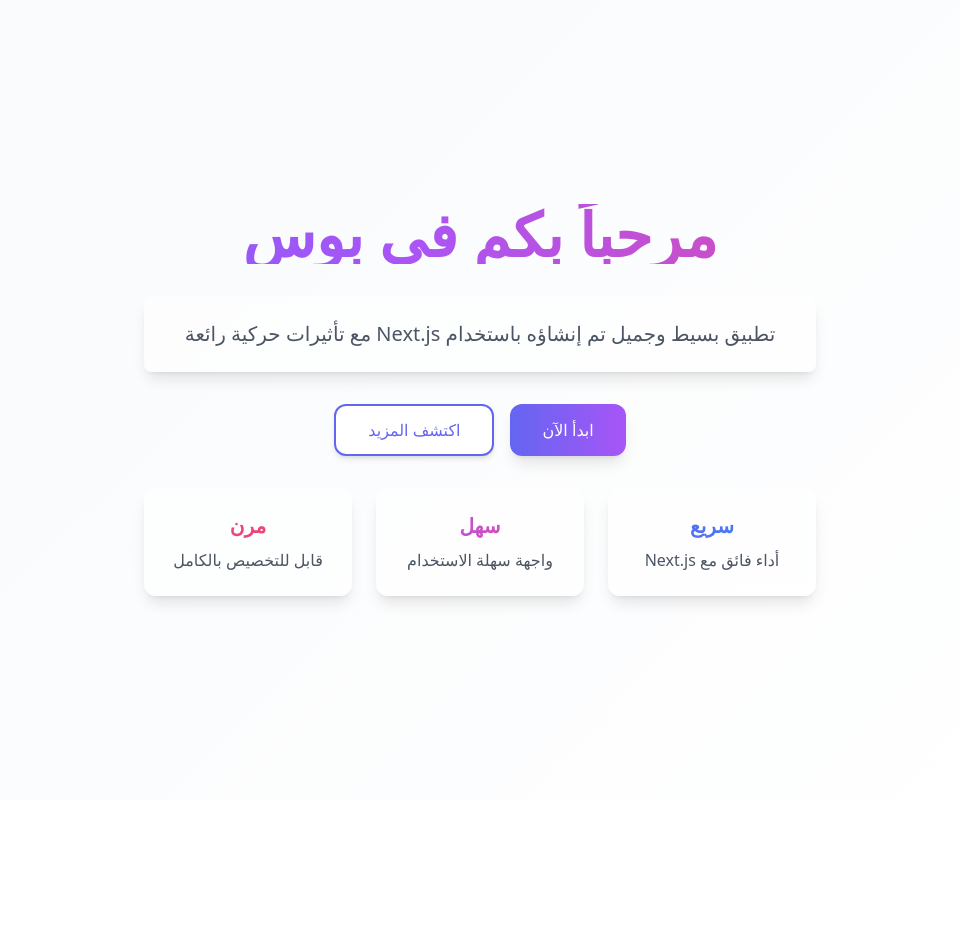
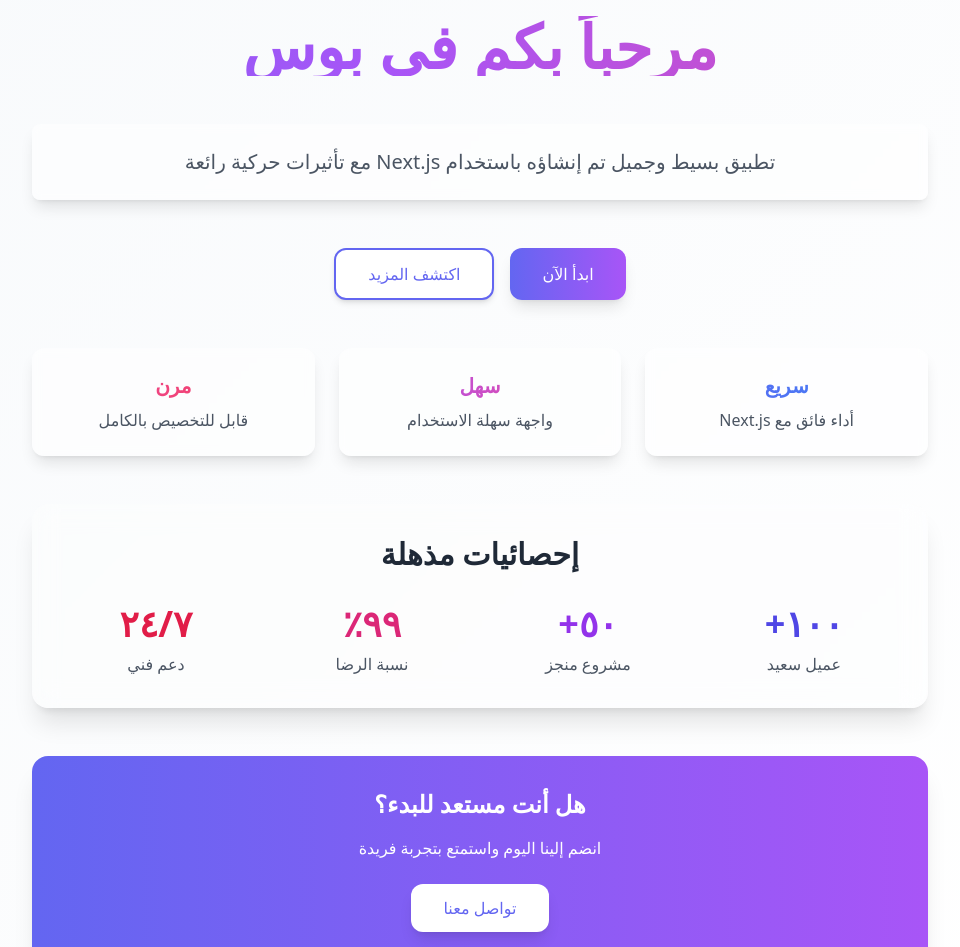
Before and after one commit to foxuae9/boos, a Next.js app: page / in a window 1280 px wide. Shown: the top 947 px of the page, without its empty margins (160-1120 px from the left). Before the commit the page ends 800 px from the top, so only its background shows below. Built offline with nearby package versions, Linux system fonts and the light colour scheme.

Commit message:
feat: add statistics and contact sections

```diff
--- a/src/app/page.tsx
+++ b/src/app/page.tsx
@@ -1,8 +1,8 @@
 export default function Home() {
   return (
     <div className="min-h-screen flex items-center justify-center p-4">
-      <div className="max-w-2xl w-full">
-        <div className="text-center space-y-8">
+      <div className="max-w-4xl w-full">
+        <div className="text-center space-y-12">
           <h1 className="text-6xl font-bold bg-gradient-to-r from-indigo-500 via-purple-500 to-pink-500 text-transparent bg-clip-text animate-gradient hover-float">
             مرحباً بكم في بوس
           </h1>
@@ -20,7 +20,7 @@ export default function Home() {
             </button>
           </div>
 
-          <div className="grid grid-cols-1 md:grid-cols-3 gap-6 mt-12">
+          <div className="grid grid-cols-1 md:grid-cols-3 gap-6">
             {[
               { title: 'سريع', desc: 'أداء فائق مع Next.js', color: 'from-indigo-500 to-blue-500' },
               { title: 'سهل', desc: 'واجهة سهلة الاستخدام', color: 'from-purple-500 to-pink-500' },
@@ -34,6 +34,35 @@ export default function Home() {
               </div>
             ))}
           </div>
+
+          {/* قسم الإحصائيات */}
+          <div className="mt-16 bg-white/30 backdrop-blur-md p-8 rounded-2xl shadow-xl">
+            <h2 className="text-3xl font-bold text-gray-800 mb-8">إحصائيات مذهلة</h2>
+            <div className="grid grid-cols-1 md:grid-cols-4 gap-8">
+              {[
+                { number: '١٠٠+', label: 'عميل سعيد', color: 'text-indigo-600' },
+                { number: '٥٠+', label: 'مشروع منجز', color: 'text-purple-600' },
+                { number: '٩٩٪', label: 'نسبة الرضا', color: 'text-pink-600' },
+                { number: '٢٤/٧', label: 'دعم فني', color: 'text-rose-600' }
+              ].map((stat, index) => (
+                <div key={index} className="text-center hover-float">
+                  <div className={`text-4xl font-bold mb-2 ${stat.color}`}>
+                    {stat.number}
+                  </div>
+                  <div className="text-gray-600">{stat.label}</div>
+                </div>
+              ))}
+            </div>
+          </div>
+
+          {/* قسم الاتصال */}
+          <div className="bg-gradient-to-r from-indigo-500 to-purple-500 text-white p-8 rounded-2xl shadow-xl">
+            <h2 className="text-2xl font-bold mb-4">هل أنت مستعد للبدء؟</h2>
+            <p className="mb-6">انضم إلينا اليوم واستمتع بتجربة فريدة</p>
+            <button className="bg-white text-indigo-500 px-8 py-3 rounded-xl shadow-lg hover:shadow-xl transform hover:scale-105 transition-all hover-float">
+              تواصل معنا
+            </button>
+          </div>
         </div>
       </div>
     </div>
```
